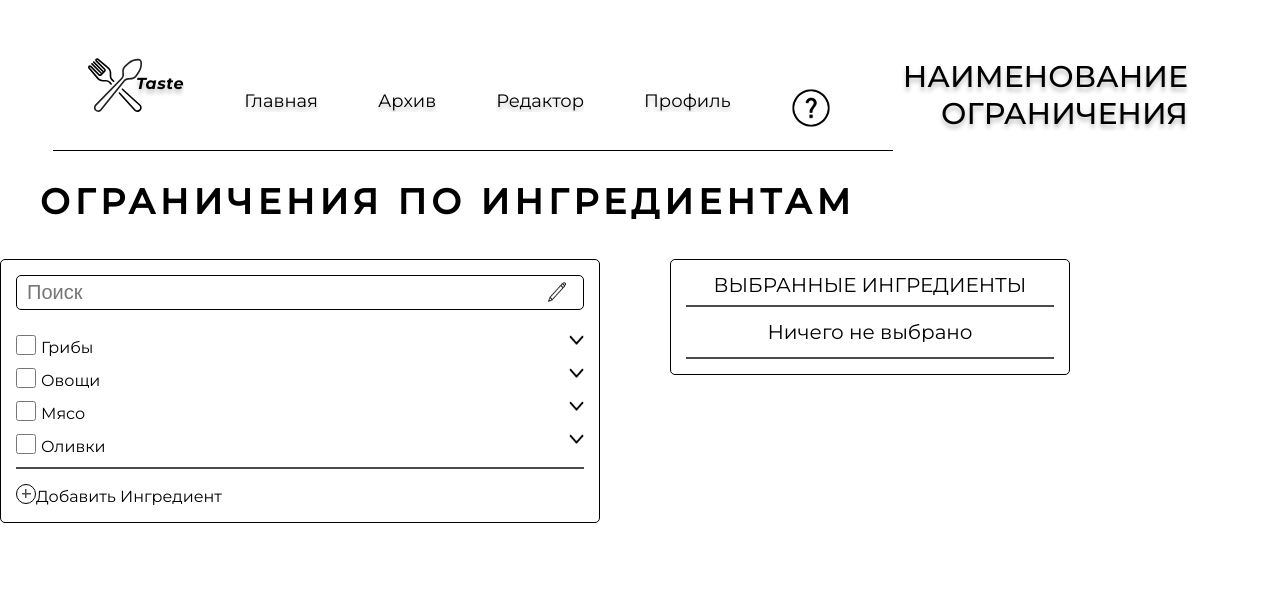
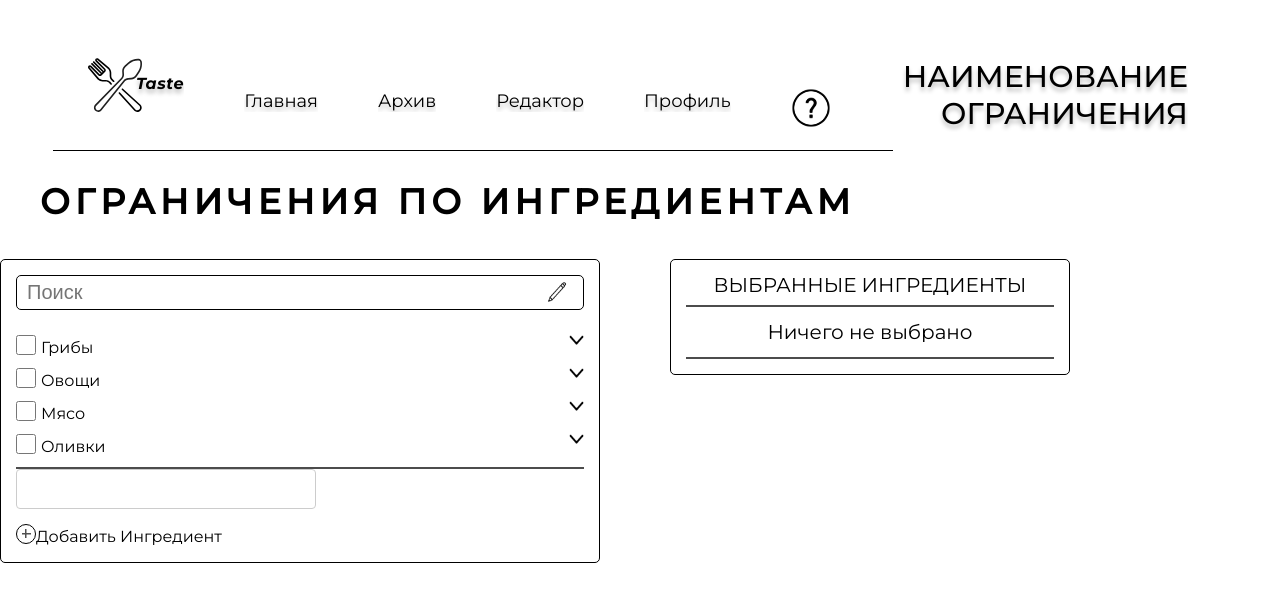
Before and after one commit to Yury11111111111/Ingredients, a React (Create React App) app: page / in a window 1280 px wide. Shown: the top 602 px of the page. Built offline with nearby package versions, Linux system fonts and the light colour scheme.

Commit message:
filter add

```diff
--- a/src/App.js
+++ b/src/App.js
@@ -14,8 +14,10 @@ function App() {
 
   const [expandedCategories, setExpandedCategories] = useState({});
   const [checkedCategories, setCheckedCategories] = useState({});
+  const [addIng, setAddIng] = useState("");
+  const [searchQuery, setSearchQuery] = useState("");
 
-  // Функция для инициализации состояния checkedCategories
+  // Инициализация состояния checkedCategories
   const fill = () => {
     setCheckedCategories({});
     ingredients.forEach(ing => {
@@ -36,12 +38,10 @@ function App() {
     });
   }
 
-  // Эффект для заполнения состояния при первом рендере
   useEffect(() => {
     fill();
   }, []);
 
-  // Переключение развернутости категории
   const toggleCategory = (category) => {
     setExpandedCategories(prev => ({
       ...prev,
@@ -49,7 +49,6 @@ function App() {
     }));
   };
 
-  // Переключение отметки категории
   const toggleCategoryCheck = (category) => {
     setCheckedCategories(prev => ({
       ...prev,
@@ -59,14 +58,13 @@ function App() {
         subCategorys: checkedCategories[category].subCategorys ? Object.fromEntries(
           Object.entries(prev[category].subCategorys).map(([subCategory, subData]) => [
             subCategory,
-            { ...subData, checked: !checkedCategories[category].checked } // Устанавливаем состояние подкатегорий
+            { ...subData, checked: !checkedCategories[category].checked }
           ])
         ) : {}
       }
     }));
   };
 
-  // Переключение отметки подкатегории
   const toggleSubCategory = (category, subCategory) => {
     setCheckedCategories(prev => {
       const currentCategory = prev[category];
@@ -77,26 +75,21 @@ function App() {
         }
       };
 
-      // Проверяем, сколько подкатегорий отмечено
       const allChecked = Object.values(updatedSubCategories).every(sub => sub.checked);
 
       return {
         ...prev,
         [category]: {
           ...currentCategory,
-          checked: allChecked, // Устанавливаем checked для родительской категории
+          checked: allChecked,
           subCategorys: updatedSubCategories
         }
       };
     });
   };
 
-  // Функция для добавления новой категории
   const addCategory = (categoryName) => {
-    setIngredients([
-      ...ingredients,
-      categoryName
-    ]);
+    setIngredients([...ingredients, categoryName]);
     setCheckedCategories((prev) => ({
       ...prev,
       [categoryName]: {
@@ -106,23 +99,54 @@ function App() {
     }));
   }
 
+  const filterIngredients = () => {
+    return ingredients.reduce((acc, item, index) => {
+      if (typeof item === 'string') {
+        const nextIndex = index + 1;
+        const subCategories = Array.isArray(ingredients[nextIndex]) ? ingredients[nextIndex] : [];
+
+        const isCategoryMatch = item.toLowerCase().includes(searchQuery.toLowerCase());
+        const filteredSubCategories = subCategories.filter(subItem =>
+          subItem.toLowerCase().includes(searchQuery.toLowerCase())
+        );
+
+        if (isCategoryMatch) {
+          acc.push(item);
+        }
+        if (filteredSubCategories.length === 1) {
+          acc.push(filteredSubCategories[0]);
+        }
+        if (filteredSubCategories.length > 1) {
+          acc.push(filteredSubCategories);
+        }
+      }
+      return acc;
+    }, []);
+  };
+
+  console.log(filterIngredients());
+
+
   return (
     <div className="App">
       <Header />
-      {/* Заголовок приложения */}
       <div className="big-title">ОГРАНИЧЕНИЯ по ингредиентам</div>
       <main>
         <div className="wrapper">
           <div className="choise-block">
-            {/* Поле для поиска ингредиентов */}
-            <input type="text" className="choise-block__search" placeholder="Поиск" />
+            <input
+              type="text"
+              className="choise-block__search"
+              placeholder="Поиск"
+              value={searchQuery}
+              onChange={(e) => setSearchQuery(e.target.value)}
+            />
             <div className="choise-block__ingredients ingredients-block">
-              {ingredients.map((item, index) => {
+              {filterIngredients().map((item, index) => {
                 if (typeof item === 'string') {
                   return (
                     <div key={index} className="ingredients-block__category">
                       <div className="ingredients-block__main-subblock">
-                        {/* Чекбокс для главной категории */}
                         <div className="ingredients-block__text-checkbox" onClick={() => toggleCategoryCheck(item)}>
                           <input
                             type="checkbox"
@@ -132,22 +156,19 @@ function App() {
                           />
                           <div className="ingredients-block__text">{item}</div>
                         </div>
-                        {/* Кнопка для развертывания подкатегорий */}
-                        {Array.isArray(ingredients[index + 1]) ? (
+                        {Array.isArray(ingredients[ingredients.indexOf(item) + 1]) ? (
                           <img
                             src={Arrow}
                             alt="arrow"
                             className={`ingredients-block__img ${expandedCategories[item] ? 'ingredients-block__img_rotate' : ''}`}
-                            onClick={() => toggleCategory(item)} // Переключение категории
+                            onClick={() => toggleCategory(item)}
                           />
                         ) : null}
                       </div>
-                      {/* Развёрнутые подкатегории */}
-                      {expandedCategories[item] && Array.isArray(ingredients[index + 1]) && (
+                      {expandedCategories[item] && Array.isArray(ingredients[ingredients.indexOf(item) + 1]) && (
                         <div className="ingredients-block__subblock subblock-category">
-                          {ingredients[index + 1].map((subItem, subIndex) => (
+                          {ingredients[ingredients.indexOf(item) + 1].map((subItem, subIndex) => (
                             <div key={subIndex} className="subblock-category__subcategory-block">
-                              {/* Чекбокс для подкатегории */}
                               <input
                                 type="checkbox"
                                 className="subblock-category__checkbox"
@@ -162,17 +183,26 @@ function App() {
                     </div>
                   );
                 }
-                return null; // Если элемент не является строкой, возвращаем null
+                return null;
               })}
             </div>
             <div className="choise-block__line"></div>
-            {/* Кнопка для добавления нового ингредиента */}
-            <div
-              className="choise-block__add-ingredient ingredient-add"
-              onClick={() => addCategory("Суши")} // Добавление нового ингредиента
-            >
-              <div className="ingredient-add__checkbox"></div>
-              <div className="ingredient-add__text">Добавить ингредиент</div>
+            <div className="ingredient-add">
+              <input
+                className="ingredient-add__input"
+                value={addIng}
+                onChange={(e) => setAddIng(e.target.value)}
+              />
+              <div
+                className="choise-block__add-ingredient ingredient-add"
+                onClick={() => {
+                  addCategory(addIng);
+                  setAddIng("");
+                }}
+              >
+                <div className="ingredient-add__checkbox"></div>
+                <div className="ingredient-add__text">Добавить ингредиент</div>
+              </div>
             </div>
           </div>
           <SelectedIng ingredients={ingredients} checkedCategories={checkedCategories} />
@@ -180,6 +210,7 @@ function App() {
       </main>
     </div>
   );
+
 }
 
 export default App;
--- a/src/style/App.css
+++ b/src/style/App.css
@@ -1,7 +1,7 @@
 @import url('https://fonts.googleapis.com/css2?family=Montserrat:ital,wght@0,300;0,400;0,500;1,700&display=swap');
 
 
-*{
+* {
     border: 0;
     margin: 0;
     padding: 0;
@@ -13,28 +13,36 @@ div * {
     overflow-y: hidden;
 }
 
-li{
+li {
     list-style: none;
 }
 
 a,
 a:hover,
-a:visited{
+a:visited {
     text-decoration: none;
 }
 
-img{
+img {
     vertical-align: top;
 }
-h1,h2,h3,h4,h5,h6{
+
+h1,
+h2,
+h3,
+h4,
+h5,
+h6 {
     font-size: inherit;
     font-weight: inherit;
 }
-body{
+
+body {
     height: 100%;
     line-height: 1;
 }
-html{
+
+html {
     font-size: 16px;
     font-family: 'Montserrat', sans-serif;
 }
@@ -47,6 +55,7 @@ html{
     width: 400px;
     text-align: right;
 }
+
 .page-name__title {
     font-style: normal;
     font-weight: 500;
@@ -56,26 +65,39 @@ html{
     text-transform: uppercase;
     font-family: 'Montserrat';
 }
+
 .noselect {
-    -webkit-touch-callout: none; /* iOS Safari */
-    -webkit-user-select: none; /* Safari */
-    -khtml-user-select: none; /* Konqueror HTML */
-    -moz-user-select: none; /* Old versions of Firefox */
-    -ms-user-select: none; /* Internet Explorer/Edge */
-    user-select: none; /* Non-prefixed version, currently supported by Chrome, Edge, Opera and Firefox */
+    -webkit-touch-callout: none;
+    /* iOS Safari */
+    -webkit-user-select: none;
+    /* Safari */
+    -khtml-user-select: none;
+    /* Konqueror HTML */
+    -moz-user-select: none;
+    /* Old versions of Firefox */
+    -ms-user-select: none;
+    /* Internet Explorer/Edge */
+    user-select: none;
+    /* Non-prefixed version, currently supported by Chrome, Edge, Opera and Firefox */
 }
 
 /* !Main part */
-main{
+main {
     margin-top: 40px;
-    -webkit-touch-callout: none; /* iOS Safari */
-    -webkit-user-select: none; /* Safari */
-    -khtml-user-select: none; /* Konqueror HTML */
-    -moz-user-select: none; /* Old versions of Firefox */
-    -ms-user-select: none; /* Internet Explorer/Edge */
+    -webkit-touch-callout: none;
+    /* iOS Safari */
+    -webkit-user-select: none;
+    /* Safari */
+    -khtml-user-select: none;
+    /* Konqueror HTML */
+    -moz-user-select: none;
+    /* Old versions of Firefox */
+    -ms-user-select: none;
+    /* Internet Explorer/Edge */
     user-select: none;
 }
-.wrapper{
+
+.wrapper {
     min-height: 100%;
     overflow: hidden;
     width: 1300px;
@@ -92,8 +114,9 @@ main{
     margin-left: 40px;
     overflow-y: hidden;
 }
-.main-block {
-}
+
+.main-block {}
+
 .choise-block {
     border: 1px solid #000000;
     border-radius: 5px;
@@ -103,6 +126,7 @@ main{
     height: 100%;
     padding: 15px 15px;
 }
+
 .selected-ingredients {
     border: 1px solid #000000;
     border-radius: 5px;
@@ -118,36 +142,37 @@ main{
 .selected-ingredients * {
     overflow-y: hidden;
 }
+
 .choise-block__search {
     border: 1px solid #000000;
     border-radius: 5px;
     height: 35px;
     width: 100%;
-    background:url(./img/pencil.png) no-repeat;
+    background: url(./img/pencil.png) no-repeat;
     background-position: 97% center;
     background-size: 20px 20px;
     font-size: 20px;
     padding: 10px;
 }
+
 .choise-block__ingredients {
     margin-top: 15px;
 }
-.ingredients-block {
-}
+
+.ingredients-block {}
 
 
 .subblock-category__subcategory-block {
     margin-top: 10px;
 }
+
 .subblock-category__checkbox {
     display: inline-block;
     width: 20px;
     height: 20px;
 }
 
-.dot {
-
-}
+.dot {}
 
 .subblock-category__checkbox2 {
     display: inline-block;
@@ -162,32 +187,46 @@ main{
 
 
 .choise-block__line {
-    width:100%;
-    border:1px solid black;
-    height:1px;
+    width: 100%;
+    border: 1px solid black;
+    height: 1px;
     margin-top: 10px;
     opacity: 0.7;
 
 }
+
 .choise-block__add-ingredient {
     margin-top: 15px;
 }
-.ingredient-add {
+
+.ingredient-add {}
+
+.ingredient-add__input {
+    padding: 10px;
+    border: 1px solid #ccc;
+    border-radius: 4px;
+    width: 100%;
+    max-width: 300px;
+    font-size: 16px;
+    transition: border-color 0.3s;
 }
+
 .ingredient-add__checkbox {
     display: inline-block;
     width: 20px;
     height: 20px;
-    background:linear-gradient(rgb(80,80,80),rgb(80,80,80)), linear-gradient(rgb(80,80,80),rgb(80,80,80));
-    background-position:center;
-    background-size: 50% 1.5px,1.5px 50%;
-    background-repeat:no-repeat;
-    border-radius:50%;
+    background: linear-gradient(rgb(80, 80, 80), rgb(80, 80, 80)), linear-gradient(rgb(80, 80, 80), rgb(80, 80, 80));
+    background-position: center;
+    background-size: 50% 1.5px, 1.5px 50%;
+    background-repeat: no-repeat;
+    border-radius: 50%;
     border: 1px solid black;
 }
-.ingredient-add__checkbox:active{
+
+.ingredient-add__checkbox:active {
     background-color: lightgray;
 }
+
 .ingredient-add__text {
     display: inline-block;
     vertical-align: text-top;
@@ -202,23 +241,27 @@ main{
 
 
 }
+
 .selected-ingredients__line {
-    width:100%;
-    border:1px solid black;
-    height:1px;
+    width: 100%;
+    border: 1px solid black;
+    height: 1px;
     margin-top: 10px;
     opacity: 0.7;
 }
-.selected-ingredients__options {
-}
+
+.selected-ingredients__options {}
+
 .options-block {
     margin-top: 20px;
 }
+
 .options-block__checkbox {
     display: inline-block;
     width: 20px;
     height: 20px;
 }
+
 .options-block__text {
     display: inline-block;
     vertical-align: text-top;
@@ -231,7 +274,7 @@ main{
     width: 100%;
 }
 
-.ingredients-block__category *{
+.ingredients-block__category * {
     overflow-y: hidden;
 }
 
@@ -257,27 +300,31 @@ main{
     vertical-align: text-top;
     margin-left: 5px;
 }
-.ingredients-block__main-subblock{
+
+.ingredients-block__main-subblock {
     width: 100%;
     display: flex;
 }
-.ingredients-block__text-checkbox{
+
+.ingredients-block__text-checkbox {
     display: inline-block;
 }
-.ingredients-block__img{
+
+.ingredients-block__img {
     width: 15px;
     height: 10px;
     vertical-align: baseline;
     margin-left: auto;
     /* text-align: right; */
 }
+
 /* ---- */
-.ingredients-block__subblock {
+.ingredients-block__subblock {}
 
-}
 .subblock-category {
     margin-left: 25px;
 }
+
 .subblock-category2 {
     margin-left: 35px;
 }
@@ -289,11 +336,13 @@ main{
 .subblock-category4 {
     margin-left: 55px;
 }
+
 /* --------------------------- */
-.ingredients-block__img_rotate{
+.ingredients-block__img_rotate {
     transform: rotate(180deg);
     transition: 0.1s 0.1s;
 }
+
 /* .list__img_arrow-rotate{
     transform: rotate(180deg);
     transition: 0.1s 0.1s;
@@ -304,6 +353,7 @@ main{
     text-align: center;
     padding: 5px 0px;
 }
+
 .selected-ingredients__text {
     font-size: 20px;
 }
@@ -314,11 +364,11 @@ main{
 
 /* !button */
 
-form{
+form {
     /* height: 100vh; */
 }
 
-.submit-block{
+.submit-block {
     margin-top: 30px;
     text-align: right;
     margin-bottom: 50px;
@@ -326,6 +376,7 @@ form{
     bottom: -50px;
     right: 50px; */
 }
+
 .submit-block__button {
     font-style: normal;
     font-weight: 500;
@@ -339,9 +390,10 @@ form{
 }
 
 
-.submit-block__button:active{
+.submit-block__button:active {
     box-shadow: inset 0px 0px 35px 5px #5b7dab;
 }
+
 /* ----------- */
 
 
@@ -365,7 +417,9 @@ button {
     background-color: #A1B7C7;
     border: 1px solid #C4C4C4;
     border-radius: 5px;
-  }
-  button:hover {
-    color: #FFFFFF; /* Новый цвет текста при наведении курсора */
-  }
+}
+
+button:hover {
+    color: #FFFFFF;
+    /* Новый цвет текста при наведении курсора */
+}
```
